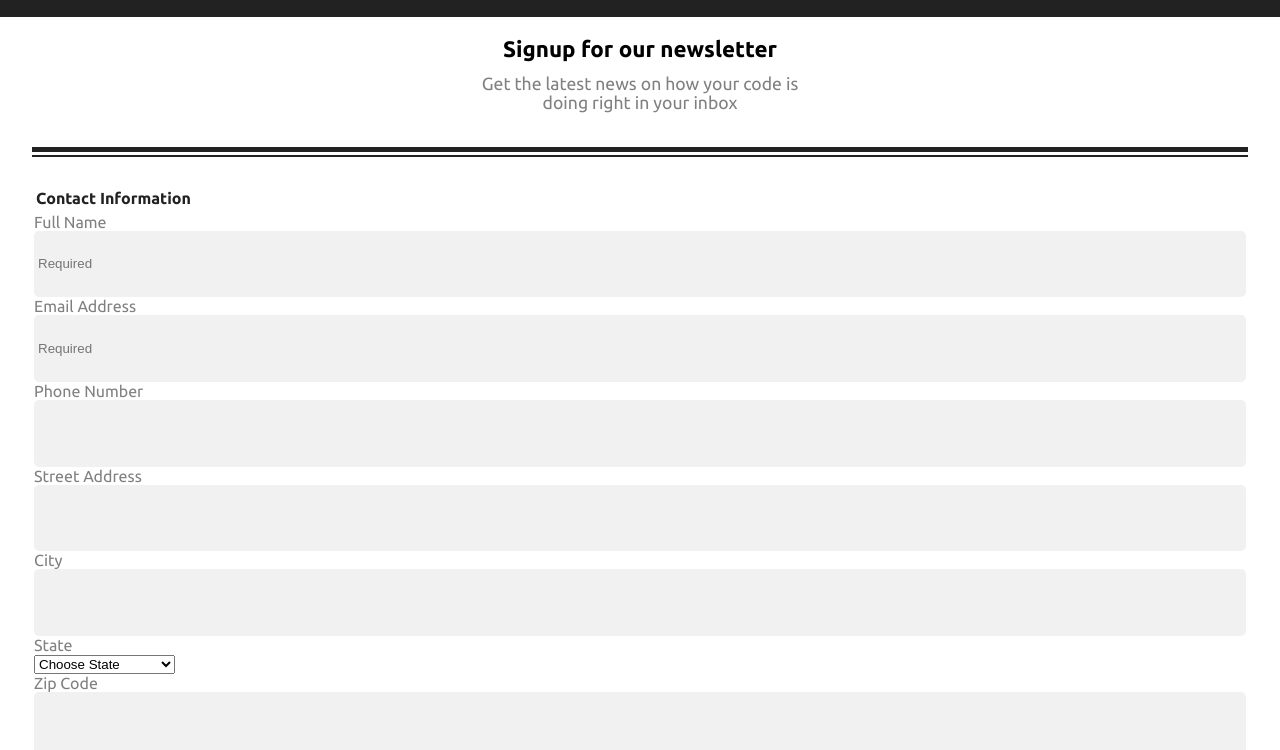
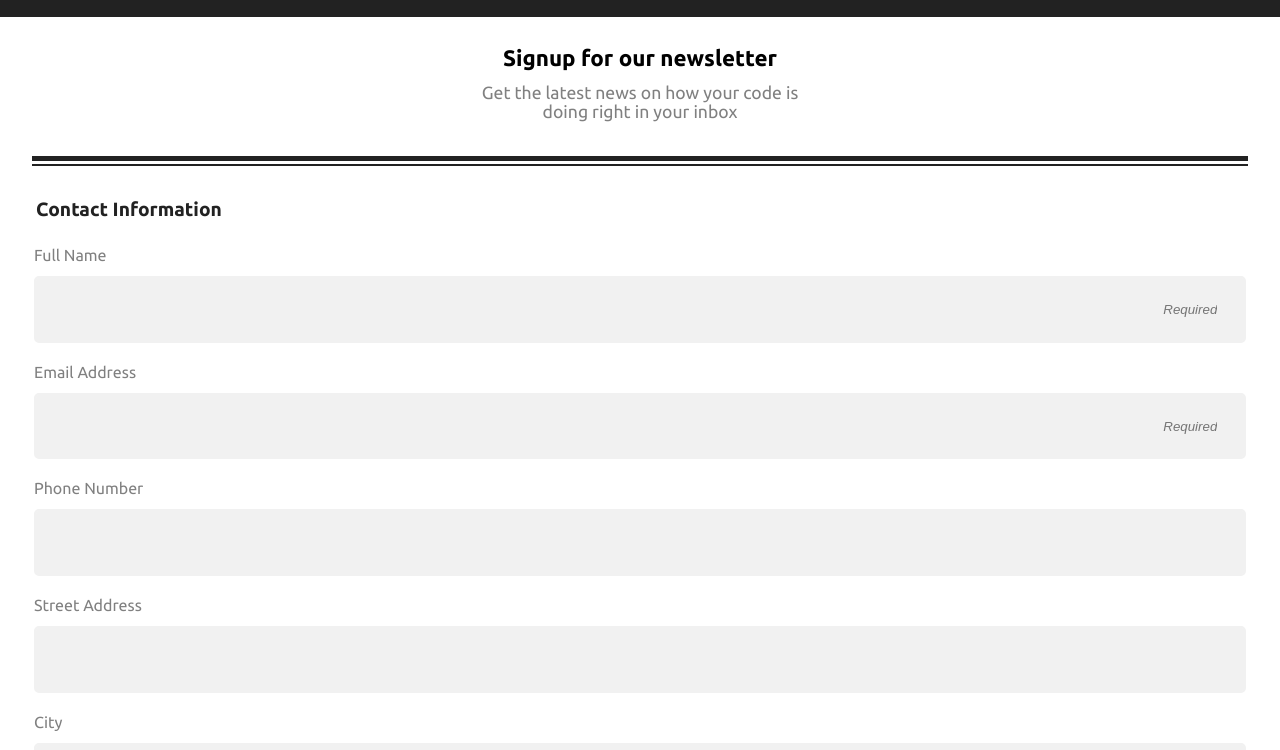
Before and after one commit to sethduncan/OnlineRegistrationProject, a plain HTML site: page index.html in a window 1280 px wide. Shown: the part 50-800 px from the top of the page. Drawn offline with Linux system fonts and the light colour scheme.

Commit message:
Information Fieldset
Styling for header and information fieldset

```diff
--- a/css/main.css
+++ b/css/main.css
@@ -5,14 +5,16 @@
 	box-sizing: border-box;
 }
 
-body{
+body,
+select{
   font-family: 'Ubuntu', sans-serif;
   padding: 0;
   margin: 0;
 }
 
 p,
-label{
+label,
+select{
   font-weight: 400;
   color: gray;
 }
@@ -43,6 +45,11 @@ header{
   text-transform: uppercase;
 }
 
+.container{
+  text-align: center;
+  border-bottom: solid 5px #222;
+}
+
 .information,
 .interests{
   border: none;
@@ -62,11 +69,6 @@ form{
   margin: auto;
 }
 
-.container{
-  text-align: center;
-  border-bottom: solid 5px #222;
-}
-
 hr{
   margin-top: 3px;
   border: solid .5px #222;
@@ -75,6 +77,7 @@ hr{
 
 .container h2{
   font-size: 1.4em;
+  margin-top: 1.25em;
   margin-bottom: -.25em;
 }
 
@@ -83,19 +86,36 @@ hr{
   margin-bottom: 2em;
 }
 
+legend{
+  font-size: 1.2em;
+  margin-bottom: 1em
+}
+
 label,
-input{
+input,
+select{
   display: block;
   margin: auto;
 }
 
-input{
+label{
+  margin-bottom: .75em
+}
+
+input,
+select{
   width: 100%;
   background-color: #f1f1f1;
   border-style: solid;
   border-color: #f1f1f1;
   border-radius: 5px;
   height: 5em;
+  margin-bottom: 1.5em
+}
+
+input:last-child{
+  width: 50%;
+  margin-left: 0;
 }
 
 input:focus {
@@ -103,6 +123,14 @@ input:focus {
   border-color: #57bf9c;
   background-color: white;
 }
+
+
+[placeholder]{
+  text-align: right;
+  font-style: italic;
+  padding-right: 2em;
+}
+
 
 /* =================================
   Media Queries
--- a/index.html
+++ b/index.html
@@ -38,7 +38,7 @@
         <input type="text" id="city" name="user_city">
 
         <label for="state" >State</label>
-        <select id="state" name="user_state">
+        <select id="state" name="user_state" size="1">
           <option value="" disabled selected>Choose State</option>
           <option value="AL">Alabama</option>
           <option value="AK">Alaska</option>
```
